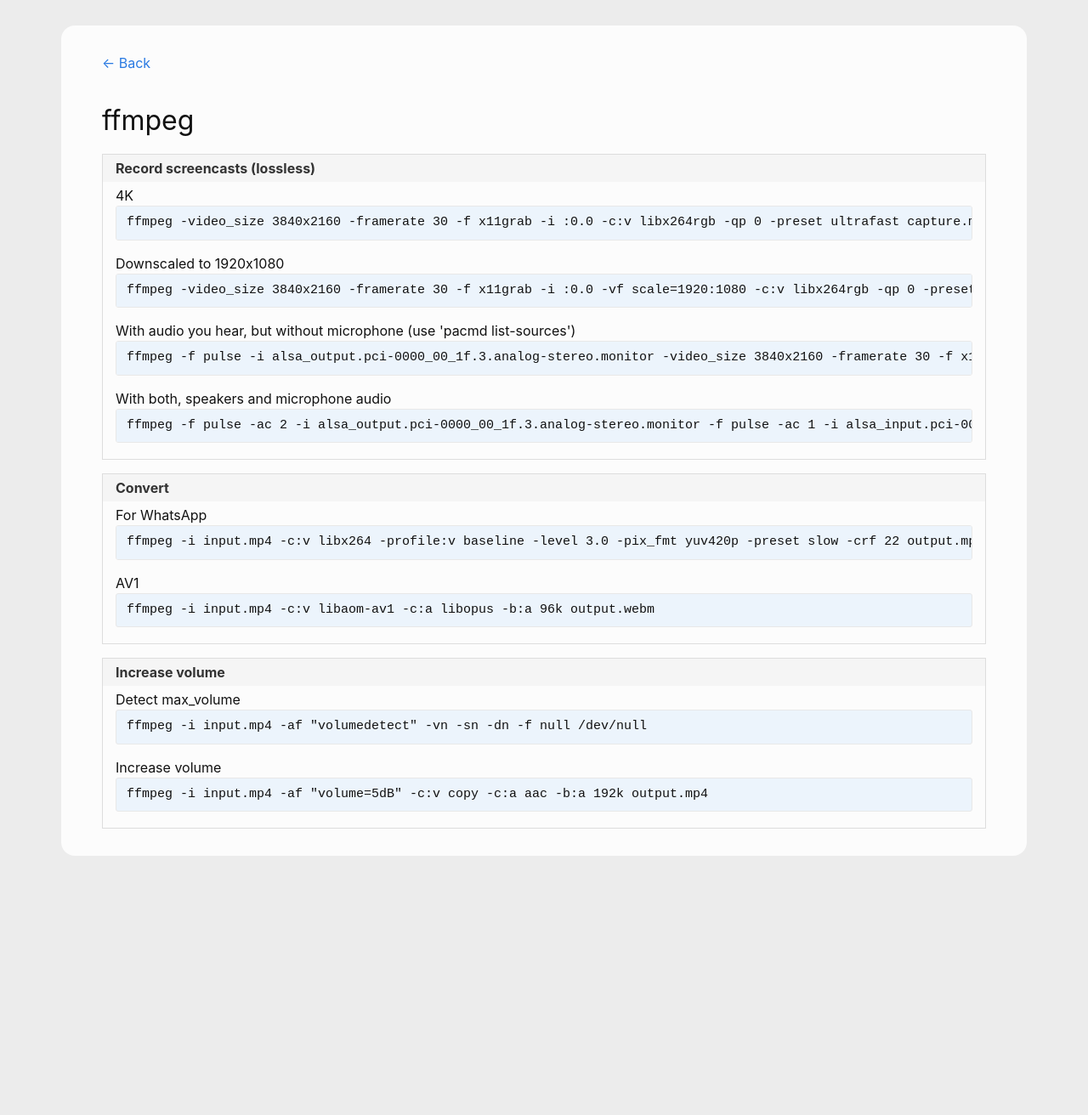
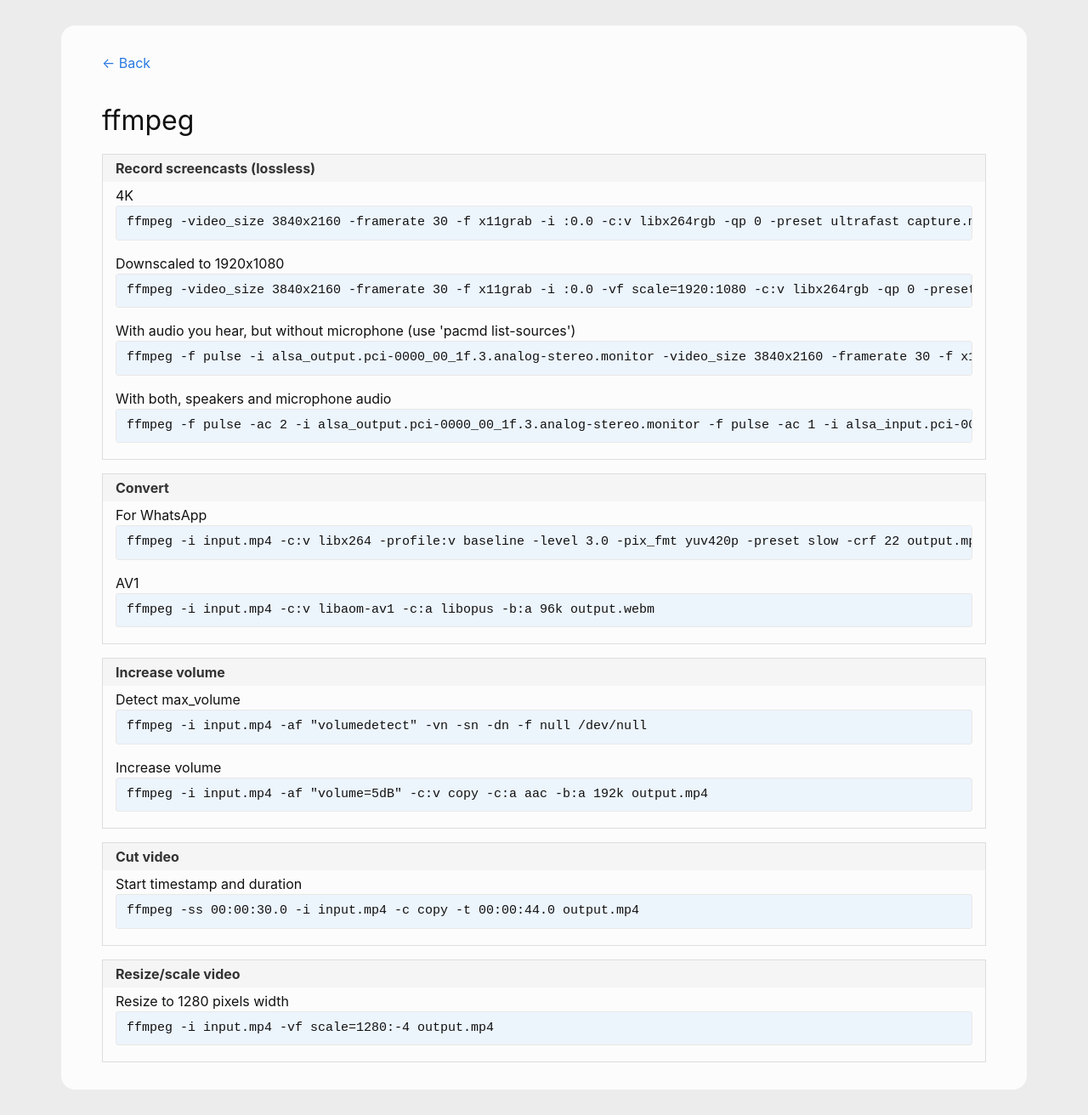
Before and after one commit to andreas-mausch/cheatsheets, a Jekyll site: the page built from _cheatsheets/ffmpeg.md, in a window 1280 px wide. Shown: the whole page at 85% size. Built offline with Jekyll 4.4.1, drawn with Linux system fonts in a browser that asks for light colours; before the commit the page ends 1037 px from its top, so only the background shows below that.

Commit message:
ffmpeg: cut and scale

```diff
--- a/_cheatsheets/ffmpeg.md
+++ b/_cheatsheets/ffmpeg.md
@@ -16,4 +16,10 @@ section:
     commands:
       Detect max_volume: ffmpeg -i input.mp4 -af "volumedetect" -vn -sn -dn -f null /dev/null
       Increase volume: ffmpeg -i input.mp4 -af "volume=5dB" -c:v copy -c:a aac -b:a 192k output.mp4
+  - name: Cut video
+    commands:
+      Start timestamp and duration: ffmpeg -ss 00:00:30.0 -i input.mp4 -c copy -t 00:00:44.0 output.mp4
+  - name: Resize/scale video
+    commands:
+      Resize to 1280 pixels width: ffmpeg -i input.mp4 -vf scale=1280:-4 output.mp4
 ---
```
